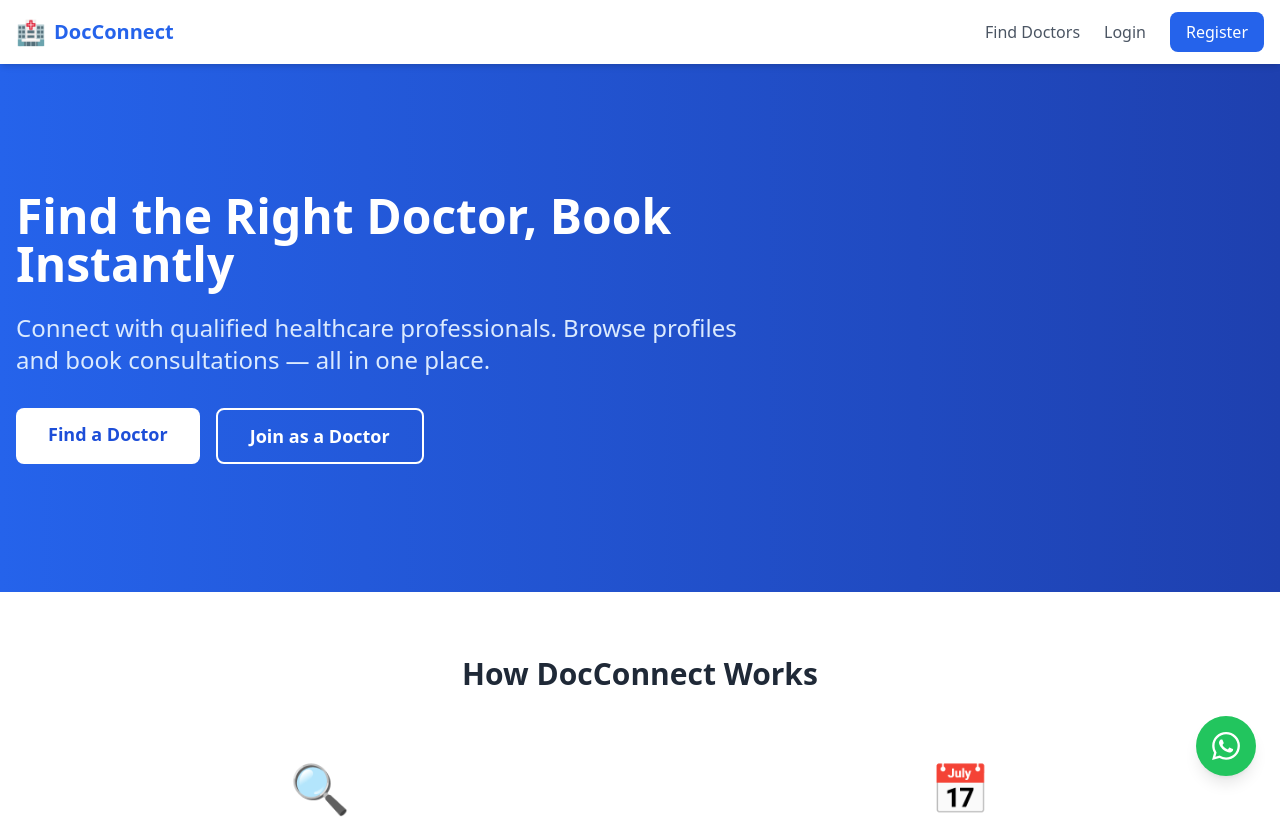
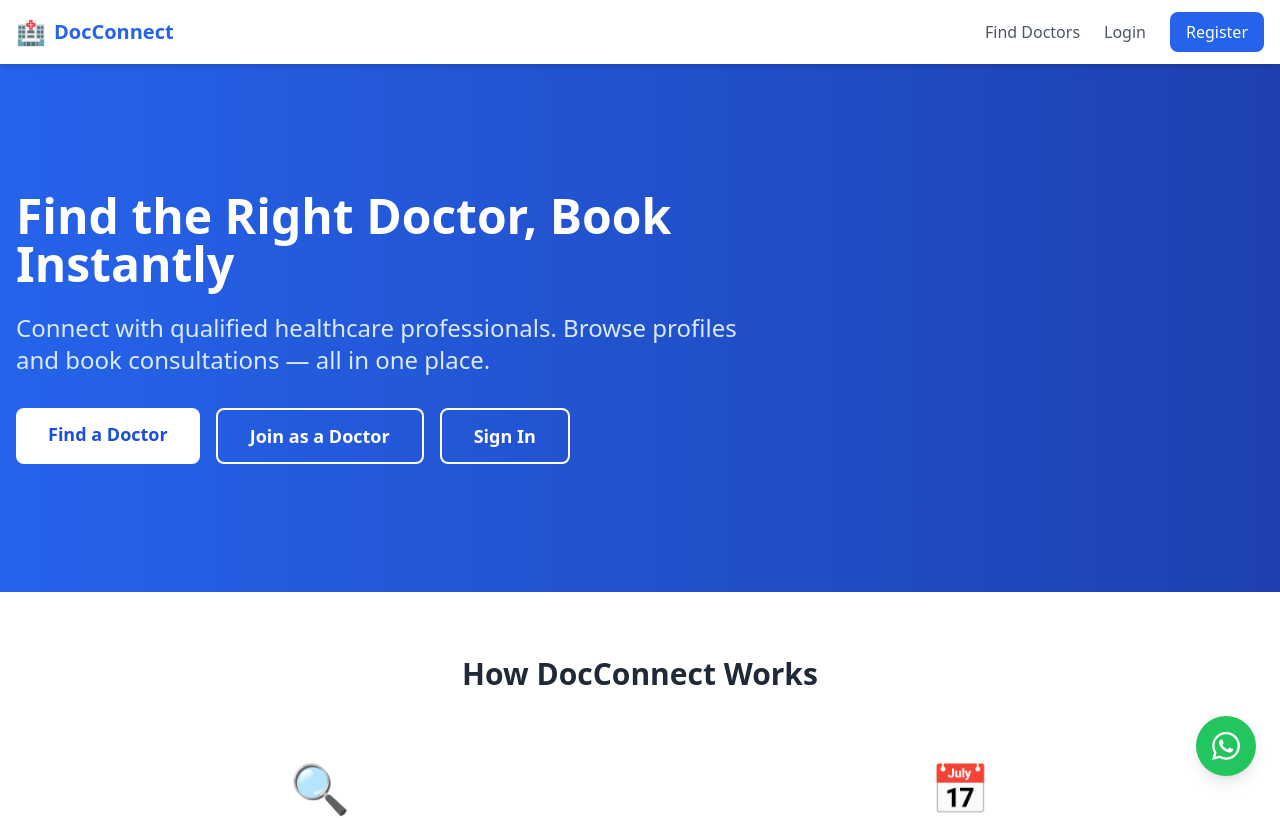
Before and after one commit to kndnkmr/docconnect, a React (Vite) app in the folder client/: page / in a window 1280 px wide. Shown: the top 818 px of the page. Built offline with nearby package versions, Linux system fonts and the light colour scheme; no server answers.

Commit message:
Add visible Sign In button on home page for easier login access

```diff
--- a/client/src/pages/Home.jsx
+++ b/client/src/pages/Home.jsx
@@ -48,6 +48,14 @@ function Home() {
                   className="border-2 border-white text-white px-8 py-3 rounded-lg font-semibold text-lg hover:bg-white hover:text-primary-700 transition-colors text-center"
                 >
                   Join as a Doctor
+                </Link>
+              )}
+              {!isAuthenticated && (
+                <Link
+                  to="/login"
+                  className="border-2 border-white text-white px-8 py-3 rounded-lg font-semibold text-lg hover:bg-white hover:text-primary-700 transition-colors text-center"
+                >
+                  Sign In
                 </Link>
               )}
             </div>
```
